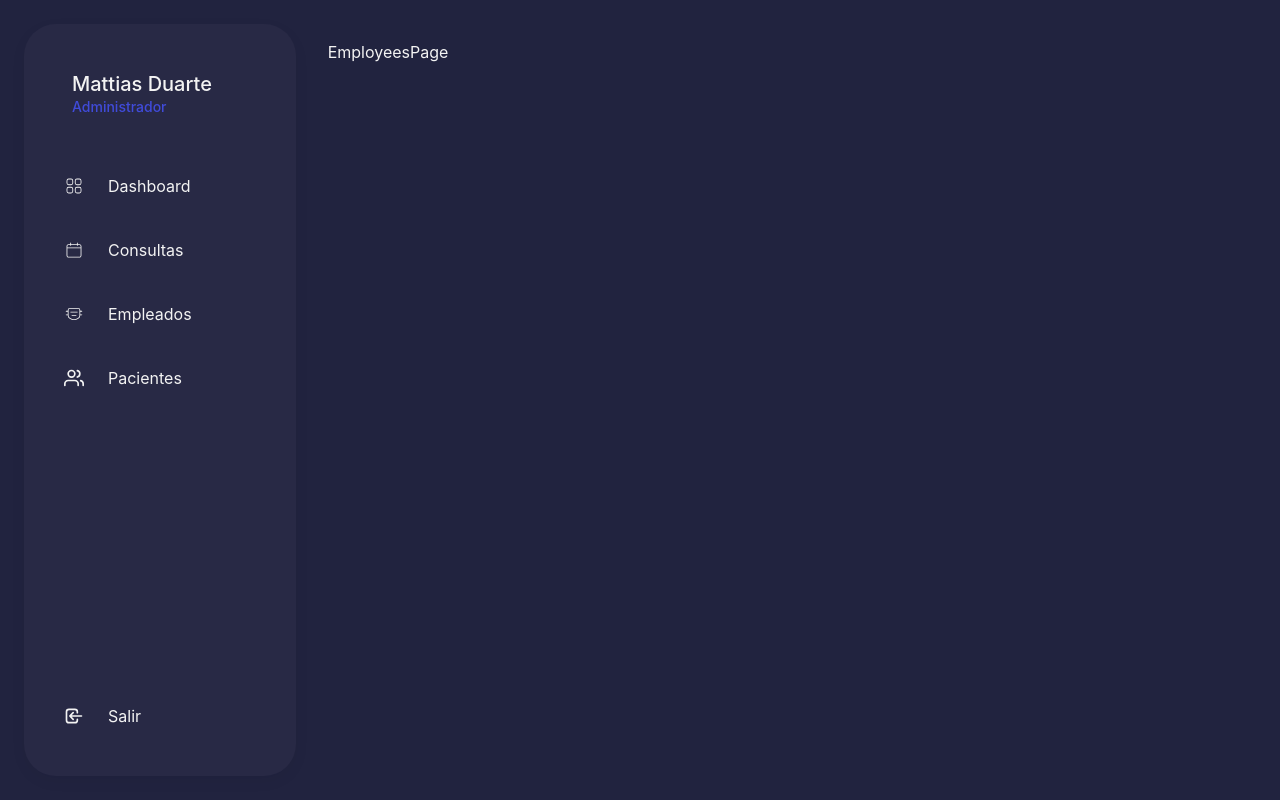
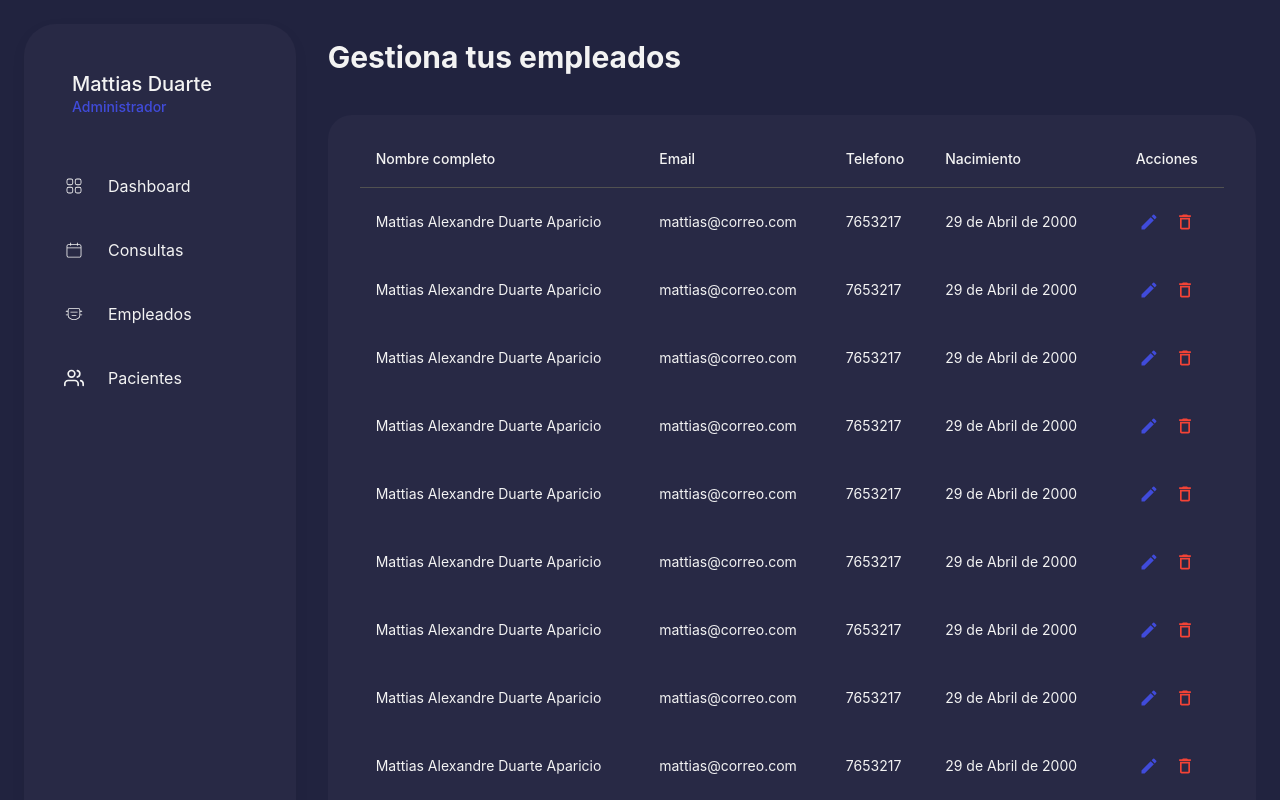
Before and after one commit to mattiasdu944/Innova-Crm, a React (Vite) app: page /employees in a window 1280 px wide. Shown: the top 800 px of the page. Built offline with nearby package versions, Linux system fonts and the light colour scheme.

Commit message:
end employees page

```diff
--- a/src/pages/employees/EmployeesPage.tsx
+++ b/src/pages/employees/EmployeesPage.tsx
@@ -1,7 +1,14 @@
-import React from 'react'
+import { FC } from 'react'
 
-export const EmployeesPage = () => {
+import { Typography } from '@mui/material'
+import { ListUsers } from '../../components'
+
+export const EmployeesPage: FC = () => {
     return (
-        <div>EmployeesPage</div>
+        <>
+            <Typography variant='h1' mb={5}>Gestiona tus empleados</Typography>
+
+            <ListUsers/>
+        </>
     )
 }
```
